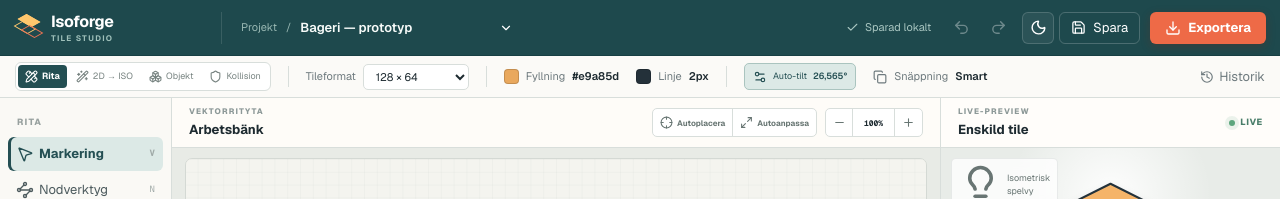
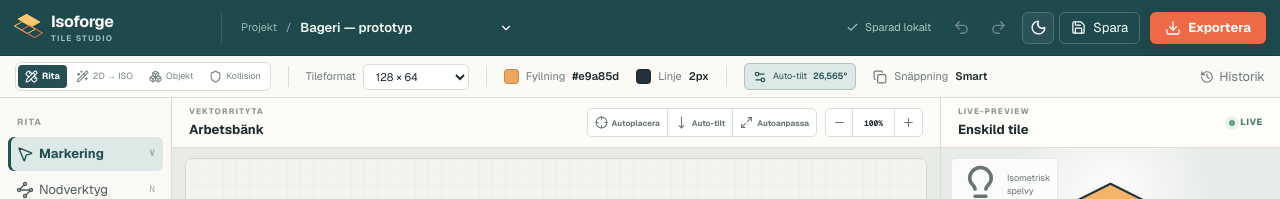
Before and after one commit to jerrymross/isoforge, a Next.js app: page / in a window 1280 px wide. Shown: the top 199 px of the page. Built offline with nearby package versions, Linux system fonts and the light colour scheme.

Commit message:
Add canvas auto-tilt action

```diff
--- a/components/editor/EditorCanvas.tsx
+++ b/components/editor/EditorCanvas.tsx
@@ -1,7 +1,7 @@
 "use client";
 
 import { useRef, useState } from "react";
-import { Crosshair, Maximize2, Minus, Plus } from "lucide-react";
+import { Crosshair, Maximize2, Minus, MoveDown, Plus } from "lucide-react";
 import { makeIsoBox, snapIsoLine, snapPoint } from "@/features/drawing/geometry";
 import { sortObjectsByLayer } from "@/features/layers/layer-order";
 import { useEditorStore } from "@/stores/editor-store";
@@ -52,6 +52,7 @@ export function EditorCanvas() {
     moveObject,
     setCanvasZoom,
     autoPlaceSelected,
+    autoTiltSelected,
     autoSizeSelected,
   } = useEditorStore();
   const tile = project.tiles.find((item) => item.id === project.activeTileId)!;
@@ -184,6 +185,17 @@ export function EditorCanvas() {
               onClick={autoPlaceSelected}
             >
               <Crosshair size={13} /> Autoplacera
+            </button>
+            <button
+              title={
+                selectedObjectId
+                  ? "Tilta markeringen 26,565° framåt för Tiled-isometri"
+                  : "Tilta alla olåsta objekt 26,565° framåt"
+              }
+              disabled={!tile.objects.length}
+              onClick={autoTiltSelected}
+            >
+              <MoveDown size={13} /> Auto-tilt
             </button>
             <button
               title={selectedObjectId ? "Skala markeringen till exportytan" : "Skala hela tilen till exportytan"}
--- a/stores/editor-store.ts
+++ b/stores/editor-store.ts
@@ -287,6 +287,7 @@ type EditorState = {
   toggleCollision: (id: string) => void;
   deleteCollision: (id: string) => void;
   autoPlaceSelected: () => void;
+  autoTiltSelected: () => void;
   autoSizeSelected: () => void;
   deleteSelected: () => void;
   duplicateSelected: () => void;
@@ -553,6 +554,37 @@ export const useEditorStore = create<EditorState>((set, get) => ({
           ),
         })),
       );
+    }),
+  autoTiltSelected: () =>
+    set((state) => {
+      const tile = state.project.tiles.find(
+        (item) => item.id === state.project.activeTileId,
+      );
+      if (!tile) return state;
+      const targetIds = new Set(
+        tile.objects
+          .filter(
+            (object) =>
+              !object.locked &&
+              (!state.selectedObjectId || object.id === state.selectedObjectId),
+          )
+          .map((object) => object.id),
+      );
+      if (!targetIds.size) return state;
+      return {
+        ...snapshot(
+          state,
+          updateActiveTile(state.project, (activeTile) => ({
+            ...activeTile,
+            objects: activeTile.objects.map((object) =>
+              targetIds.has(object.id)
+                ? { ...object, tilt: TILED_ISOMETRIC_TILT }
+                : object,
+            ),
+          })),
+        ),
+        autoTilt: true,
+      };
     }),
   autoSizeSelected: () =>
     set((state) => {
```
